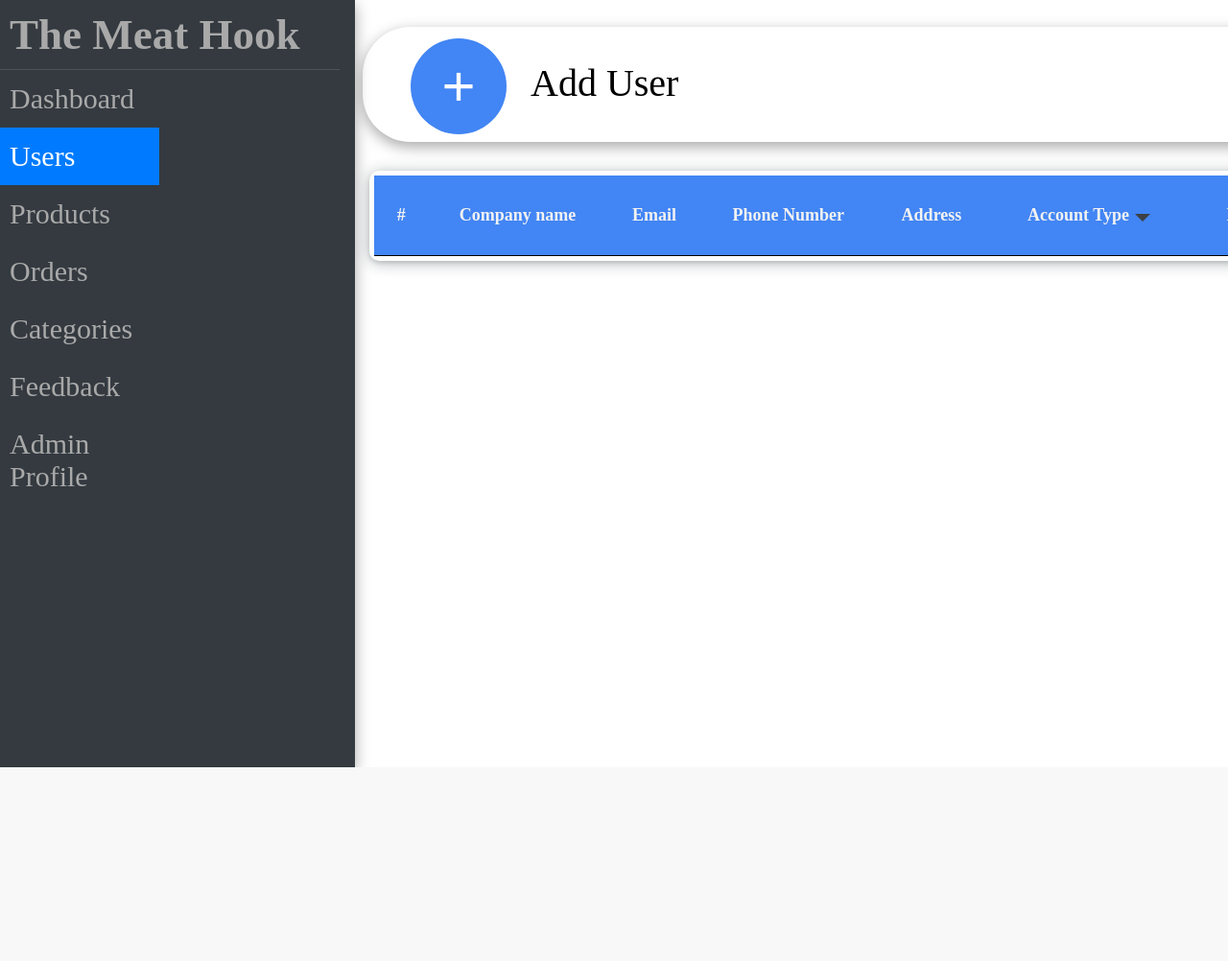
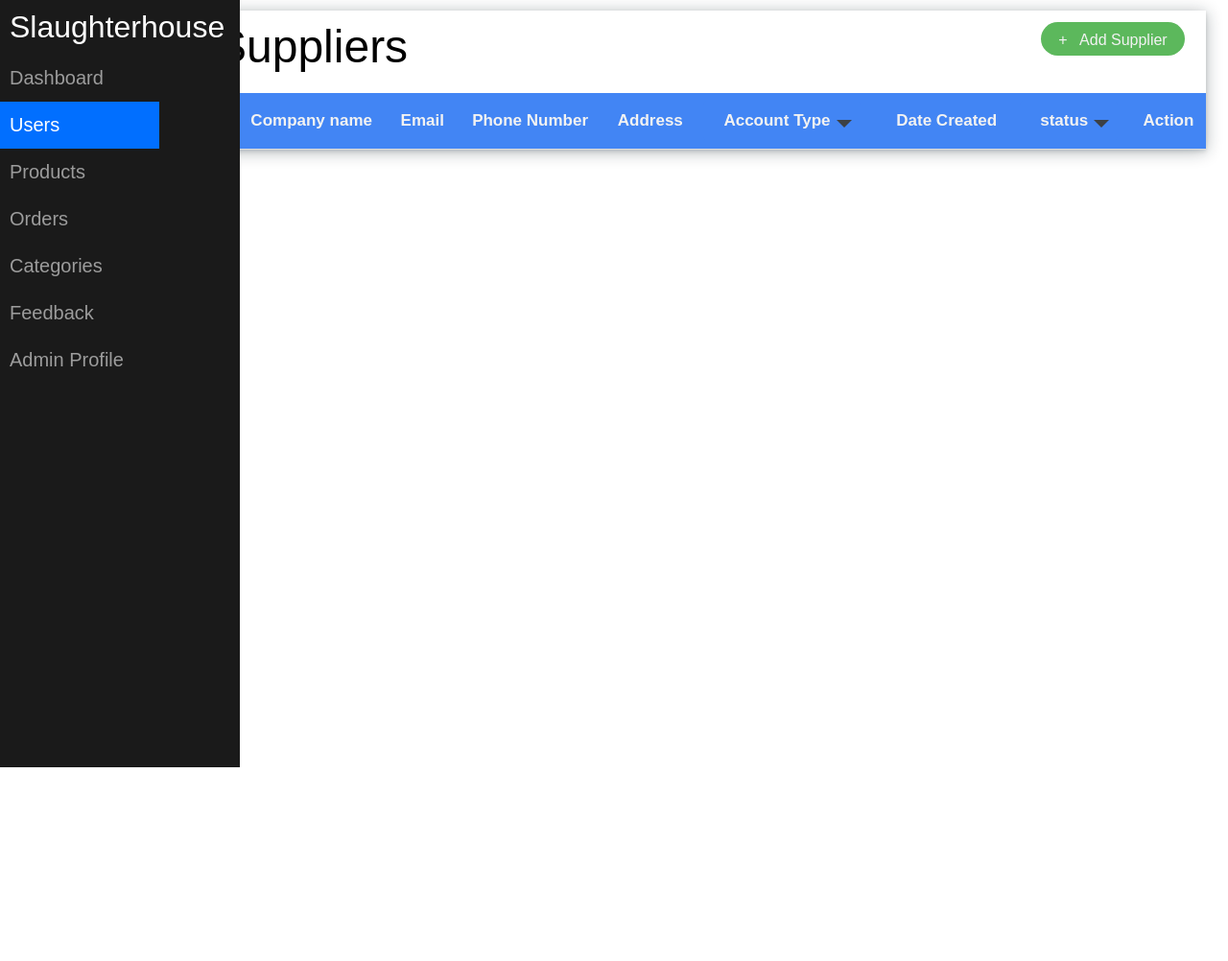
Before and after one commit to muraya89/SlaughteHouse, a PHP site: page /SlaughteHouse/admin/suppliers_report.php in a window 1280 px wide; the page is wider, and only the part inside the window is pictured. Shown: that part at 96% size. Before the commit the page ends 800 px from the top of that part, so only its background shows below. Run offline with PHP 8.4, Linux system fonts and the light colour scheme; the visitor is signed in with stand-in values (Sample User, id 1); lists and menus that the app fills with data are empty.

Commit message:
admin changes

```diff
--- a/admin/addUser.php
+++ b/admin/addUser.php
@@ -26,10 +26,10 @@
       </div>
       <div class="nav-links">
         <a href="admin.php">Dashboard</a>
-        <a href="users_report.php">Users</a>
+        <a href="users_report.php" class="active">Users</a>
         <a href="product_report.php">Products</a>
         <a href="orders_report.php">Orders</a>
-        <a href="categories_report.php" class="active">Categories</a>
+        <a href="categories_report.php">Categories</a>
         <a href="feedback_report.php">Feedback</a>
         <a href="admin_profile.php">Admin Profile</a>
       </div>
--- a/admin/admin.php
+++ b/admin/admin.php
@@ -46,7 +46,7 @@
 
 			<div class="item">
 				<b></b> &nbsp; Revenue
-				<a href="salesreport.php"><button type="button" class="button-1"><i class='fas fa-arrow-right'></i></button></a>
+				<!-- <a href="salesreport.php"><button type="button" class="button-1"><i class='fas fa-arrow-right'></i></button></a> -->
 			</div>
 		</div>
 
--- a/admin/admin_profile.php
+++ b/admin/admin_profile.php
@@ -55,7 +55,8 @@ $value = $db_helpers->showAdmin('admin', ['id' => $_SESSION['id']]);
 				<p><?=  $admin_details['username'];?></p><br>
 
 			</div>
-			<div class="table3" style="background-color: #fff;">
+
+			<div class="table3" style="background-color: #fff; width: 100%">
 				<p>Information</p>
 				<hr>
 				<label for="" class="label">ID</label><br>
--- a/admin/adminstyles.css
+++ b/admin/adminstyles.css
@@ -353,10 +353,10 @@ button{
   background-color: #fff;;
 }
 .table2{
-  margin: 200px 500px;
+  margin: 100px auto;
   font-size: 18px;
   text-align: center;
-  width: 40%;
+  width: 80%;
   height: 600px;
   top: 30px;
   background:  linear-gradient(45deg,  rgba(66, 183, 245,0.8) 0%,rgba(66, 245, 189,0.4) 100%);
@@ -383,7 +383,7 @@ img{
 .table3 .logout{
   color: #000;
   background: linear-gradient(45deg,  rgba(66, 183, 245,0.8) 0%,rgba(66, 245, 189,0.4) 100%) !important;
-  width: 50%;
+  width: 80%;
   padding: 15px;
   background: none;
   font-size: 20px;
--- a/admin/categories_report.php
+++ b/admin/categories_report.php
@@ -55,6 +55,7 @@
             </div>
 
           </tr>
+
             <tr>
               <th>#</th>
               <th>Breed name</th>
--- a/admin/suppliers_report.php
+++ b/admin/suppliers_report.php
@@ -1,7 +1,32 @@
-<?php include_once('main.php'); ?>
+<?php
+	session_start();
+
+	if (!isset($_SESSION['id'])) {
+		header('Location: ../admin/index.php?error=403');
+	}
+
+	?>
+<!DOCTYPE html>
+<html>
+  <head>
+    <meta charset="utf-8">
+    <title>Products</title>
+    <link rel="stylesheet" type="text/css" href="./adminstyles.css">
+  </head>
+  <body class="body">
+
+    <!-- navigation bar -->
+    <div class="nav">
+      <input type="checkbox" id="nav-check">
+      <div class="nav-header">
+        <div class="nav-title" style="color: #fff;">
+          Slaughterhouse
+        </div>
+        <br>
+      </div>
       <div class="nav-links">
         <a href="admin.php">Dashboard</a>
-			<a href="users_report.php" style="background-color: #007bff; color: #FFF;">Users</a>
+        <a href="users_report.php" class="active">Users</a>
         <a href="product_report.php">Products</a>
         <a href="orders_report.php">Orders</a>
         <a href="categories_report.php">Categories</a>
@@ -10,25 +35,27 @@
       </div>
     </div>
 
-
 	<?php
 	include('../helpers/DbHelpers.php');
   // fetch data of all suppliers
 	$value = $db_helpers->getUsers('supplier');
 	?>
 
-
-<div class="box1">
-        <div class="left">
-            <a href="addUser.php"><button type="" class="addUser" name="add_user">+</button></a>
-            <p>Add User</p>
-        </div>
-    </div>
-
-
+<div class="container">
   <div class="table">
     <div class="supplierTable">
       <table>
+        <tr>
+          <div class="clearfix">
+            <div class="img2" style="padding: 2px; margin-right: 20px; height: 50px;">
+              <a href="addUser.php"><button type="" class="addUser" name="add_user" style="width: 150px;">+ &nbsp; Add Supplier</button></a>
+              <p></p>
+            </div>
+              <p style="display: inline-block; margin: 0px; font-size: xxx-large; margin-left: 10px; padding-bottom: 10px; padding-top: 10px;">Suppliers</p>
+          </div>
+
+        </tr>
+
         <tr>
             <th>#</th>
             <th>Company name</th>
@@ -62,7 +89,8 @@
         </tr>
         <?php
           // create a while loop to fetch all the array values and display in a table
-          while($detail = mysqli_fetch_assoc($value)) :?>
+          while($detail = mysqli_fetch_assoc($value)) :
+        ?>
         <tr>
           <td><?= $detail['id']; ?></td>
           <td><?= $detail['cname']; ?></td>
@@ -96,16 +124,7 @@
       </table>
     </div>
   </div>
-    <!-- <div class="pagination">
-        <a href="#">&laquo;</a>
-        <a href="" class="active">1</a>
-        <a href="">2</a>
-        <a href="">3</a>
-        <a href="">4</a>
-        <a href="">5</a>
-        <a href="">6</a>
-        <a href="">7</a>
-        <a href="#">&raquo</a>
-    </div> -->
+</div>
+
 </body>
 </html>
--- a/public/css/styles.css
+++ b/public/css/styles.css
@@ -363,6 +363,11 @@ input[type=text]:focus{
   text-align: center;
 }
 
+.success{
+  color: #1d8f49;
+  text-align: center;
+}
+
 .paragraph{
   text-align: justify-all;
   margin-right: 200px;
```
Also changed, not shown: admin/customers_report.php (+11 -11 lines), app/auth/contact.php (deleted, +0 -36 lines), app/contact.php (added, +41 -0 lines), index.php (+33 -17 lines). Lines whose indentation alone changed are shown as unchanged.
